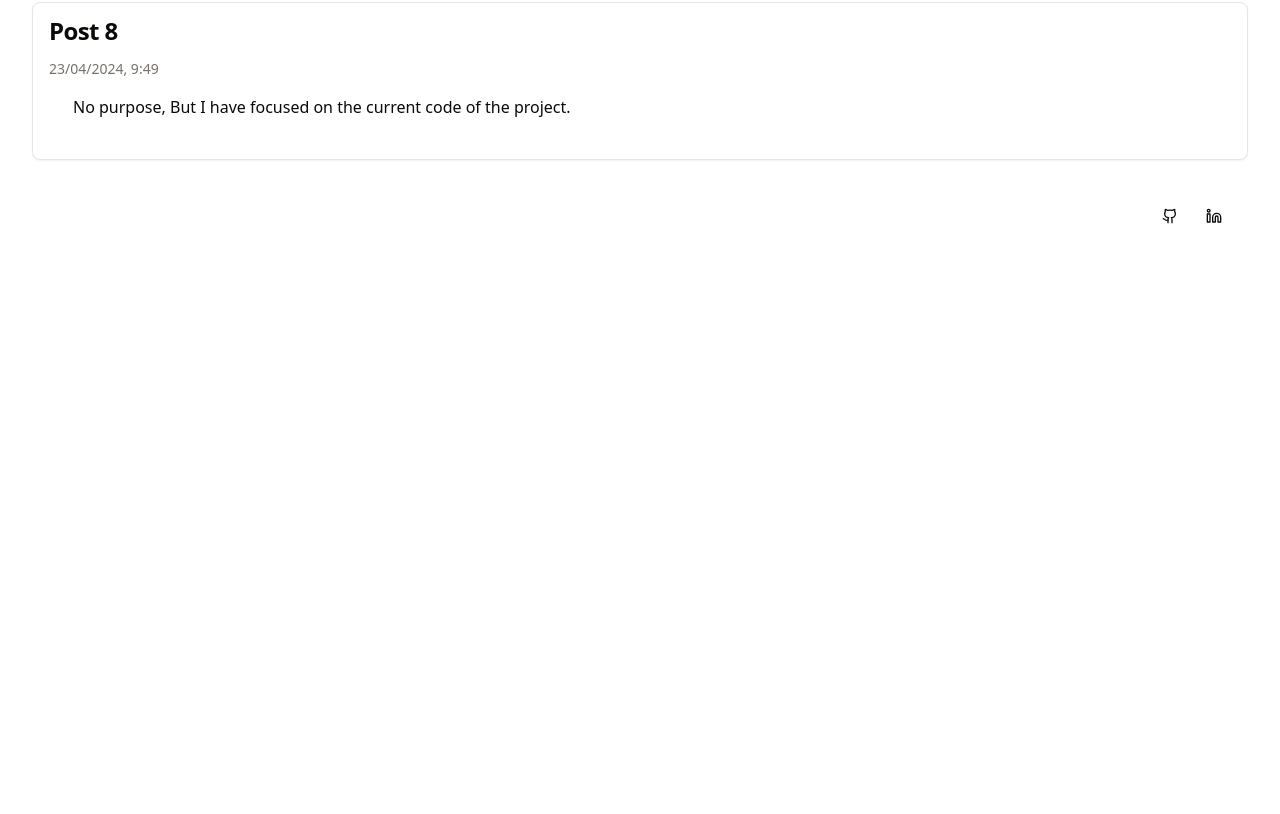
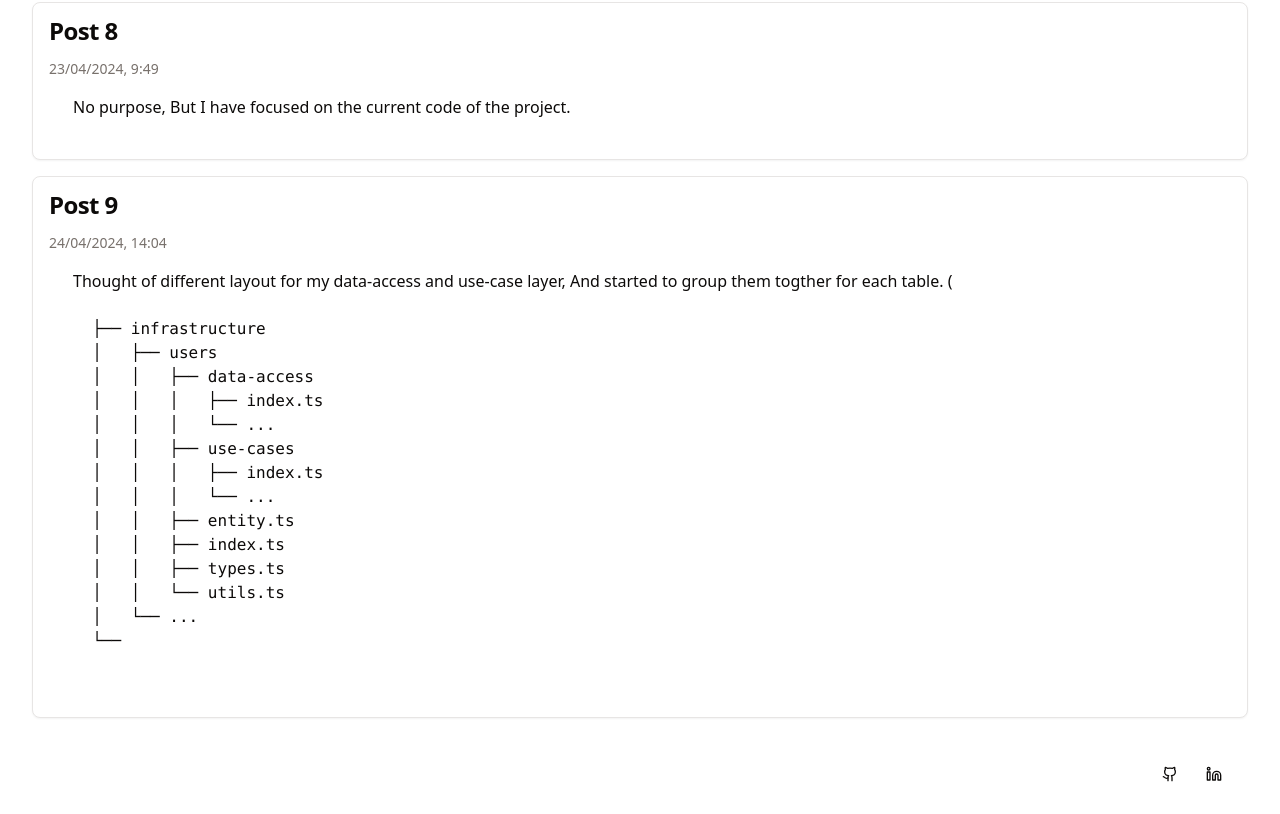
Before and after one commit to table-harmony/blogharmony, a Next.js app: page / in a window 1280 px wide. Shown: the part 1863-2677 px from the top of the page. Before the commit the page ends 2119 px from the top, so only its background shows below. Built offline with nearby package versions, Linux system fonts and the light colour scheme.

Commit message:
Update page.tsx

```diff
--- a/src/app/(main)/page.tsx
+++ b/src/app/(main)/page.tsx
@@ -104,6 +104,32 @@ export default function Home() {
           No purpose, But I have focused on the current code of the project.
         </CardContent>
       </Card>
+      <Card className="space-y-4 p-4">
+        <CardTitle>Post 9</CardTitle>
+        <CardDescription>24/04/2024, 14:04</CardDescription>
+        <CardContent>
+          Thought of different layout for my data-access and use-case layer, And
+          started to group them togther for each table. (
+          <pre>
+            {`
+  ├── infrastructure
+  │   ├── users
+  │   │   ├── data-access
+  │   │   │   ├── index.ts
+  │   │   │   └── ...
+  │   │   ├── use-cases
+  │   │   │   ├── index.ts
+  │   │   │   └── ...
+  │   │   ├── entity.ts
+  │   │   ├── index.ts
+  │   │   ├── types.ts
+  │   │   └── utils.ts
+  │   └── ...
+  └──
+    `}
+          </pre>
+        </CardContent>
+      </Card>
     </div>
   );
 }
```
